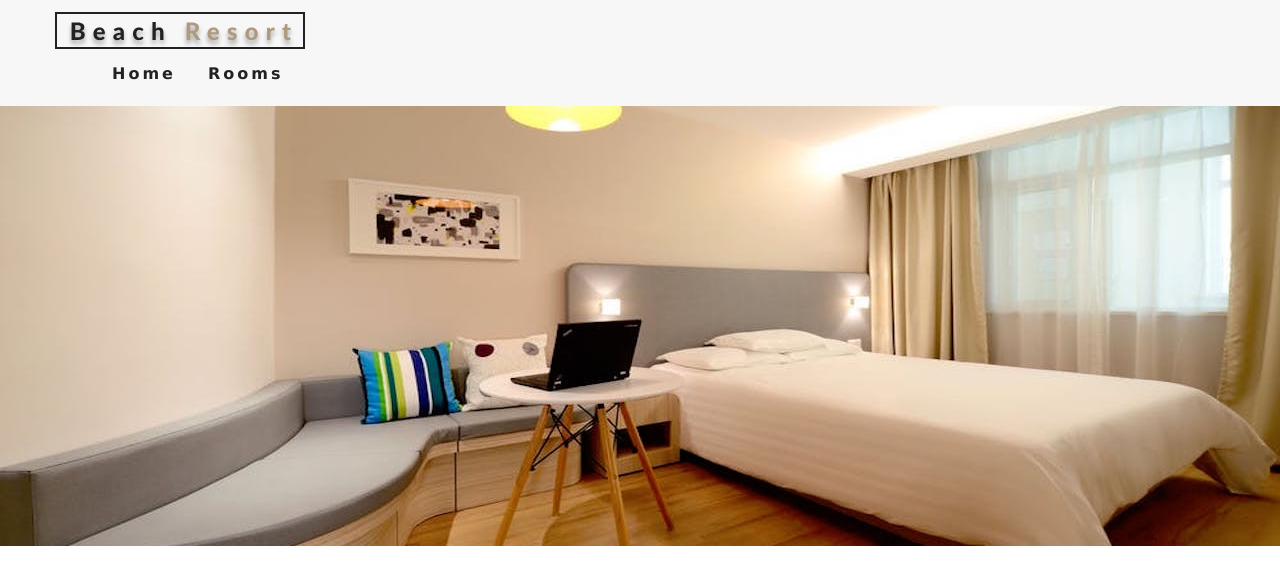
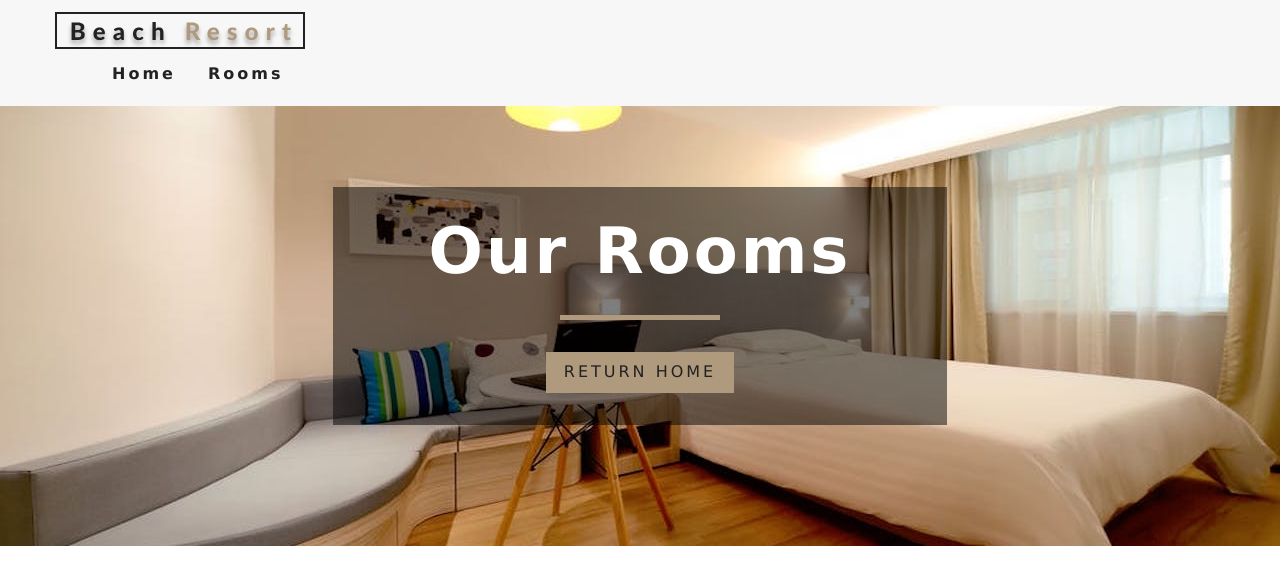
Before and after one commit to kosiazom/my-resorts, a React (Create React App) app: page /rooms in a window 1280 px wide. Shown: the top 584 px of the page. Built offline with nearby package versions, Linux system fonts and the light colour scheme.

Commit message:
added services and title component

```diff
--- /dev/null
+++ b/src/components/Services.jsx
@@ -0,0 +1,14 @@
+import React, { Component } from 'react'
+import Title from './Title'
+
+ class Services extends Component {
+    render() {
+        return (
+            <div>
+            <Title title="services" />
+            </div>
+        )
+    }
+}
+
+export default Services
--- /dev/null
+++ b/src/components/Title.jsx
@@ -0,0 +1,12 @@
+import React from 'react';
+
+const Title = ({title}) => {
+    return (
+        <div className="section-title">
+            <h4>{title}</h4>
+            <div></div>
+        </div>
+    );
+}
+
+export default Title;
--- a/src/pages/Errors.jsx
+++ b/src/pages/Errors.jsx
@@ -1,11 +1,20 @@
 import React from 'react'
 import Hero from '../components/Hero'
+import Banner from '../components/Banner'
+import {Link} from 'react-router-dom'
 
+
+//Hero component gives it that background image so everything is rndered within
 const Errors = () => {
     return (
-        <div>
-           <Hero />
-        </div>
+
+           <Hero>
+                <Banner title="404" subtitle="page not found">
+                    <Link to='/' className="btn-primary">
+                        return home
+                    </Link>
+                </Banner>
+           </Hero>
     )
 }
 
--- a/src/pages/Home.jsx
+++ b/src/pages/Home.jsx
@@ -1,12 +1,13 @@
 import React from 'react'
 import Hero from '../components/Hero'
 import Banner from '../components/Banner'
+import Services from '../components/Services'
 import { Link } from 'react-router-dom'
 
-//Parent to Banner ...props are being passed dow
+//Parent to Banner & Hero ...props are being passed down
 const Home = () => {
     return (
-
+        <>
            <Hero>
                <Banner title="luxurious rooms" subtitle="deluxe rooms starting at $299">
                    <Link to="/rooms" className="btn-primary">
@@ -15,6 +16,8 @@ const Home = () => {
                </Banner>
                {/* defaultHero is found in the app.css */}
            </Hero>
+               <Services />
+           </>
 
 
     )
--- a/src/pages/Rooms.jsx
+++ b/src/pages/Rooms.jsx
@@ -1,8 +1,21 @@
 import React from 'react'
 import Hero from '../components/Hero'
+import Banner from '../components/Banner'
+import { Link } from 'react-router-dom'
 
 const Rooms = () => {
-    return <Hero hero="roomsHero" />
-    //this will overwrite the default Hero we already set up
+    return (
+    <Hero hero="roomsHero">
+        <Banner title='our rooms'>
+            <Link to='/' className='btn-primary'>
+                return home
+            </Link>
+        </Banner>
+    </Hero>
+
+
+    )
+    //this will overwrite the default Hero we already set up and give it a different image
+
 }
 export default Rooms
```
